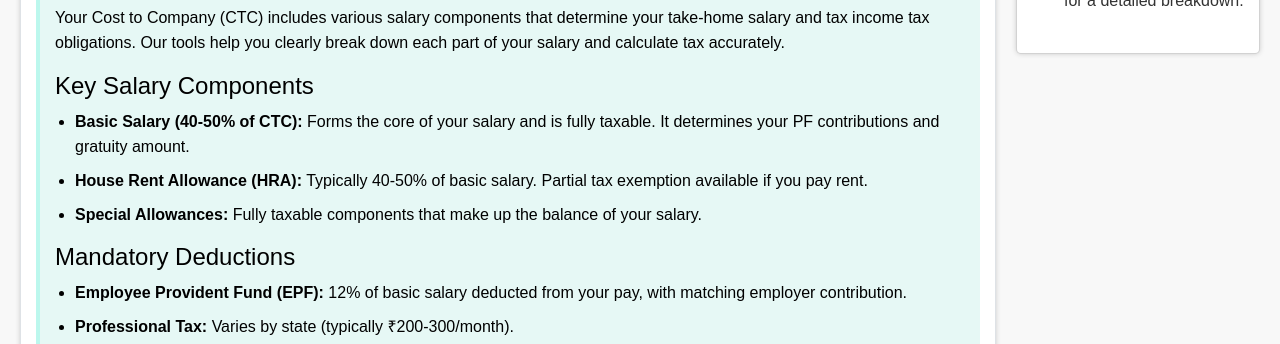
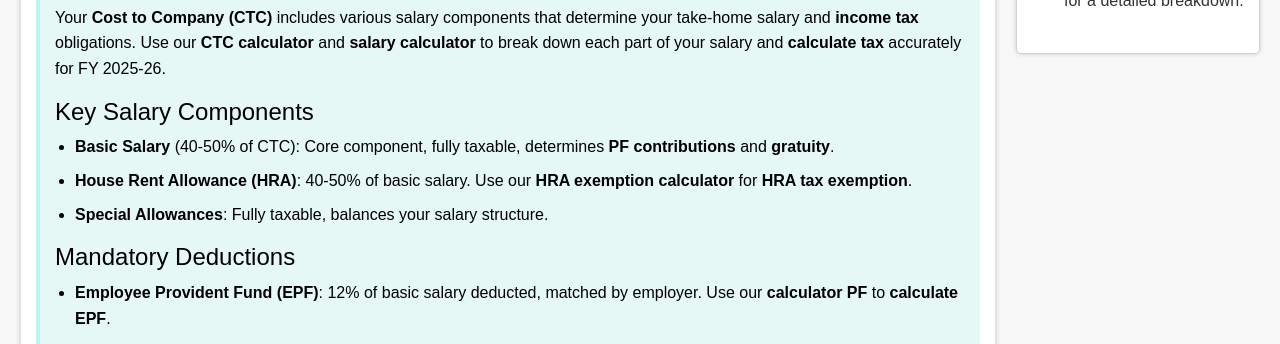
Before and after one commit to gabaramneek/ctctosalary, a plain HTML site: page index.html in a window 1280 px wide. Shown: the part 599-943 px from the top of the page. Drawn offline with nearby package versions, Linux system fonts and the light colour scheme; a script that the page names is missing.

Commit message:
Update index.html

```diff
--- a/index.html
+++ b/index.html
@@ -344,24 +344,26 @@
 
         <div class="info-box alert alert-success mt-4">
           <h3 class="alert-heading">Understanding Salary Structure in India</h3>
-          <p>Your Cost to Company (CTC) includes various salary components that determine your take-home salary and tax income tax obligations. Our tools help you clearly break down each part of your salary and calculate tax accurately.</p>
+          <p>Your <b>Cost to Company (CTC)</b> includes various salary components that determine your take-home salary and <b>income tax</b> obligations. Use our <b>CTC calculator</b> and <b>salary calculator</b> to break down each part of your salary and <b>calculate tax</b> accurately for FY 2025-26.</p>
 
           <h4>Key Salary Components</h4>
           <ul>
-            <li><strong>Basic Salary (40-50% of CTC):</strong> Forms the core of your salary and is fully taxable. It determines your PF contributions and gratuity amount.</li>
-            <li><strong>House Rent Allowance (HRA):</strong> Typically 40-50% of basic salary. Partial tax exemption available if you pay rent.</li>
-            <li><strong>Special Allowances:</strong> Fully taxable components that make up the balance of your salary.</li>
+            <li><b>Basic Salary</b> (40-50% of CTC): Core component, fully taxable, determines <b>PF contributions</b> and <b>gratuity</b>.</li>
+            <li><b>House Rent Allowance (HRA)</b>: 40-50% of basic salary. Use our <b>HRA exemption calculator</b> for <b>HRA tax exemption</b>.</li>
+            <li><b>Special Allowances</b>: Fully taxable, balances your salary structure.</li>
           </ul>
 
           <h4>Mandatory Deductions</h4>
           <ul>
-            <li><strong>Employee Provident Fund (EPF):</strong> 12% of basic salary deducted from your pay, with matching employer contribution.</li>
-            <li><strong>Professional Tax:</strong> Varies by state (typically ₹200-300/month).</li>
-            <li><strong>Income Tax:</strong> Use our income tax calculator and taxable income calculator to determine how much income tax you owe based on the latest slabs and deductions.</li>
+            <li><b>Employee Provident Fund (EPF)</b>: 12% of basic salary deducted, matched by employer. Use our <b>calculator PF</b> to <b>calculate EPF</b>.</li>
+            <li><b>Professional Tax</b>: ₹200-300/month, varies by state.</li>
+            <li><b>Income Tax</b>: Use our <b>income tax calculator</b> to determine <b>income tax to pay</b> based on <b>income tax slabs in India</b>.</li>
         </ul>
 
 
-          <p><strong>Note:</strong> As per Indian payroll regulations, basic salary should typically be between 20-50% of CTC. Higher basic means higher PF but also higher gratuity benefits.</p>
+
+          <p><strong>Note:</strong>  Basic salary should be 20-50% of CTC for optimal <b>PF</b> and <b>gratuity</b> benefits. Use our <b>CTC calculator</b> for precise calculations.</p>
+
         </div>
       </div>
 
@@ -378,22 +380,23 @@
 
         <div class="info-box alert alert-success mt-4">
           <h3 class="alert-heading">Employer Compliance Requirements in India</h3>
-          <p>When structuring salaries in India, employers must account for several statutory components:</p>
+          <p>Structuring salaries requires compliance with statutory components to optimize <b>tax in India</b> and employee benefits.</p>
 
           <h4>Mandatory Contributions</h4>
            <ul>
-            <li><strong>Provident Fund (PF):</strong> 12% of basic salary (up to ₹15,000 basic) for organizations with 20+ employees.</li>
-            <li><strong>Employee State Insurance (ESI):</strong> 3.25% by employer + 0.75% by employee for gross ≤ ₹21,000.</li>
-            <li><strong>Gratuity:</strong> 4.81% of basic salary payable after 5 years continuous service.</li>
+            <li><b>Provident Fund (PF)</b>: 12% of basic salary (up to ₹15,000). Use our <b>calculator PF</b> to estimate contributions.</li>
+            <li><b>Employee State Insurance (ESI)</b>: 3.25% employer + 0.75% employee for gross ≤ ₹21,000.</li>
+            <li><b>Gratuity</b>: 4.81% of basic salary after 5 years. Use our <b>calculator gratuity</b> for projections.</li>
         </ul>
+
 
           <h4>Salary Structure Best Practices</h4>
          <ul>
-            <li>Maintain basic salary between 40-50% of CTC for optimal PF and gratuity benefits</li>
-            <li>Include HRA component (40-50% of basic) for tax efficiency</li>
-            <li>Consider medical allowance (up to ₹15,000 annually tax-free)</li>
-            <li>Include LTA (Leave Travel Allowance) for additional tax savings</li>
+            <li>Maintain basic salary at 40-50% of CTC for optimal <b>PF</b> and <b>gratuity</b>.</li>
+            <li>Include <b>HRA</b> for <b>HRA tax exemption</b> benefits.</li>
+            <li>Offer medical allowance and LTA for additional <b>tax exemptions</b>.</li>
         </ul>
+
 
           <p><strong>Note:</strong> This calculator provides estimates based on standard deductions. Actual costs may vary based on company policies and state-specific regulations.</p>
         </div>
@@ -423,6 +426,7 @@
 
           <h4>New Tax Regime (Default)</h4>
           <ul>
+            <li>Lower <b>tax slabs</b>: 0% up to ₹3L, 5% (3-6L), 10% (6-9L), 15% (9-12L), 20% (12-15L), 30% (>15L).</li>
                              <li>Lower tax rates but fewer deductions</li>
             <li>Standard deduction of ₹50,000 available</li>
             <li>Tax slabs: 0% up to ₹3L, 5% (3-6L), 10% (6-9L), 15% (9-12L), 20% (12-15L), 30% (above 15L)</li>
@@ -462,7 +466,7 @@
 
         <div class="info-box alert alert-success mt-4">
           <h3 class="alert-heading">EPF and Gratuity Rules in India</h3>
-          <p>Your employment benefits include valuable long-term savings through EPF and gratuity. Here's how they work:</p>
+         <p>Use our <b>calculator PF</b> and <b>calculator gratuity</b> to <b>calculate EPF</b> and gratuity benefits with the latest <b>PF interest rate</b> of 8.25% for FY 2025-26.</p>
 
           <h4>Employee Provident Fund (EPF)</h4>
           <ul>
@@ -504,6 +508,7 @@
 
         <div class="info-box alert alert-success mt-4">
           <h3 class="alert-heading">HRA Exemption Rules and Tax Benefits</h3>
+                        <p>Maximize your <b>HRA tax exemption</b> with our <b>HRA exemption calculator</b> and <b>HRA rebate calculator</b> for accurate <b>HRA calculation</b>.</p>
           <p>House Rent Allowance (HRA) provides significant tax savings for salaried individuals in India. Here's everything you need to know:</p>
 
           <h4>HRA Exemption Calculation</h4>
@@ -592,6 +597,7 @@
 
         <div class="info-box alert alert-success mt-4">
           <h3 class="alert-heading">Understanding Loan EMIs in India</h3>
+                        <p>Use our <b>loan EMI calculator</b> to compute affordable EMIs and plan <b>tax exemptions</b> on home loan interest.</p>
           <p>Equated Monthly Installments (EMIs) are fixed payments made by borrowers to lenders at specified dates. Here's how they work:</p>
 
           <h4>How EMIs Are Calculated</h4>
@@ -645,6 +651,8 @@
 
         <div class="info-box alert alert-success mt-4">
           <h3 class="alert-heading">Loan Prepayment Benefits and Rules in India</h3>
+                        <p>Save on interest with our <b>loan prepayment calculator</b> to optimize your loan repayment strategy.</p>
+
           <p>Making prepayments on your loan can save significant interest costs. Here's what Indian borrowers should know:</p>
 
           <h4>Prepayment Rules in India</h4>
```
Lines whose indentation alone changed are shown as unchanged.
